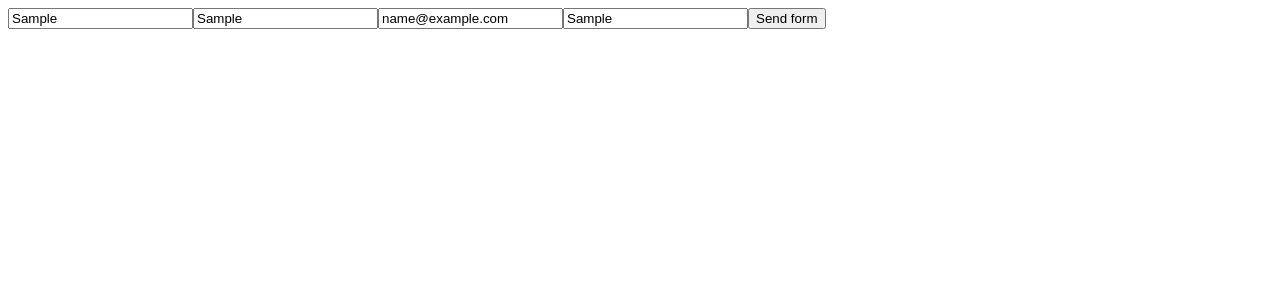
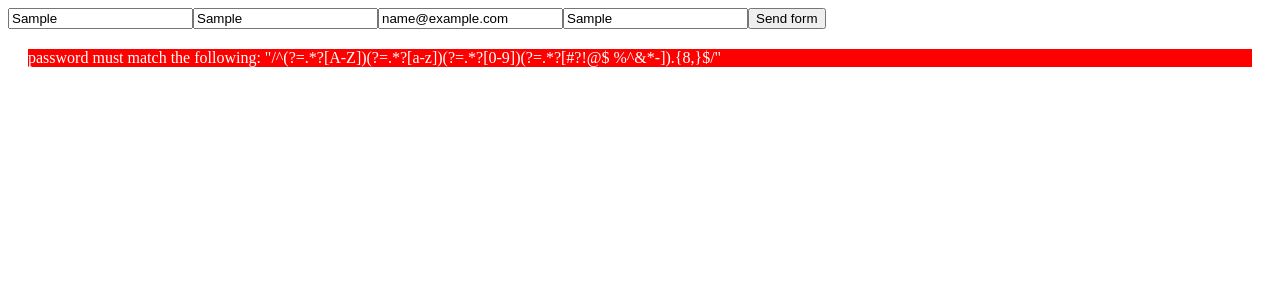
Before and after one commit to ONL-JS-FE2023-1/cra-first-project, a React (Create React App) app: page / in a window 1280 px wide. Both pictures are taken after typing "Sample", "Sample", "name@example.com", "Sample" into the empty fields and a click on the button "Send form". Shown: the top 300 px of the page. Built offline with nearby package versions, Linux system fonts and the light colour scheme.

Commit message:
Yup validation

```diff
--- a/src/components/SignUpForm/SignUpForm.js
+++ b/src/components/SignUpForm/SignUpForm.js
@@ -1,12 +1,6 @@
 import React, { Component } from 'react';
-import * as yup from 'yup';
-
-const SCHEMA = yup.object({
-    firstName: yup.string().min(1).max(30),
-    lastName: yup.string().min(1).max(30),
-    email: yup.string().required().email(),
-    password: yup.string().required().matches(/^(?=.*?[A-Z])(?=.*?[a-z])(?=.*?[0-9])(?=.*?[#?!@$ %^&*-]).{8,}$/)
-})
+import styles from './SignUpFormStyle.module.css';
+import {SCHEMA} from '../../schemas/index'
 
 const initialState = {
     email: '',
@@ -21,7 +15,8 @@ class SignUpForm extends Component {
 
         // 1. Створюємо відповідне поле у стейті
         this.state = {
-            ...initialState
+            ...initialState,
+            error: null
         }
     }
 
@@ -34,11 +29,23 @@ class SignUpForm extends Component {
 
     submitHandler = (event) => {
         event.preventDefault();
-        console.log(SCHEMA.isValidSync(this.state))
+        // isValidSync -> boolean
+        // validateSync -> object / error
+        try {
+            this.setState({
+                error: null
+            })
+
+            SCHEMA.validateSync(this.state);
+        } catch (error) {
+            this.setState({
+                error
+            })
+        }
     }
 
     render() {
-        const { email, password, firstName, lastName } = this.state;
+        const { email, password, firstName, lastName, error } = this.state;
         return (
             // 2. підставляємо у value інпутиків те, що знаходиться у стейті
             <form onSubmit={this.submitHandler}>
@@ -47,6 +54,7 @@ class SignUpForm extends Component {
                 <input type="text" name="email" placeholder='email' value={email} onChange={this.changeHandler} />
                 <input type="text" name="password" placeholder='password' value={password} onChange={this.changeHandler} />
                 <button type='submit'>Send form</button>
+                {error && <p className={styles.error}>{error.message}</p>}
             </form>
         );
     }
--- /dev/null
+++ b/src/components/SignUpForm/SignUpFormStyle.module.css
@@ -0,0 +1,5 @@
+.error {
+    margin: 20px;
+    background-color: red;
+    color: white;
+}
--- /dev/null
+++ b/src/schemas/index.js
@@ -0,0 +1,8 @@
+import * as yup from 'yup';
+
+export const SCHEMA = yup.object({
+    firstName: yup.string().min(1).max(30),
+    lastName: yup.string().min(1).max(30),
+    email: yup.string().required().email(),
+    password: yup.string().required().matches(/^(?=.*?[A-Z])(?=.*?[a-z])(?=.*?[0-9])(?=.*?[#?!@$ %^&*-]).{8,}$/)
+})
```
